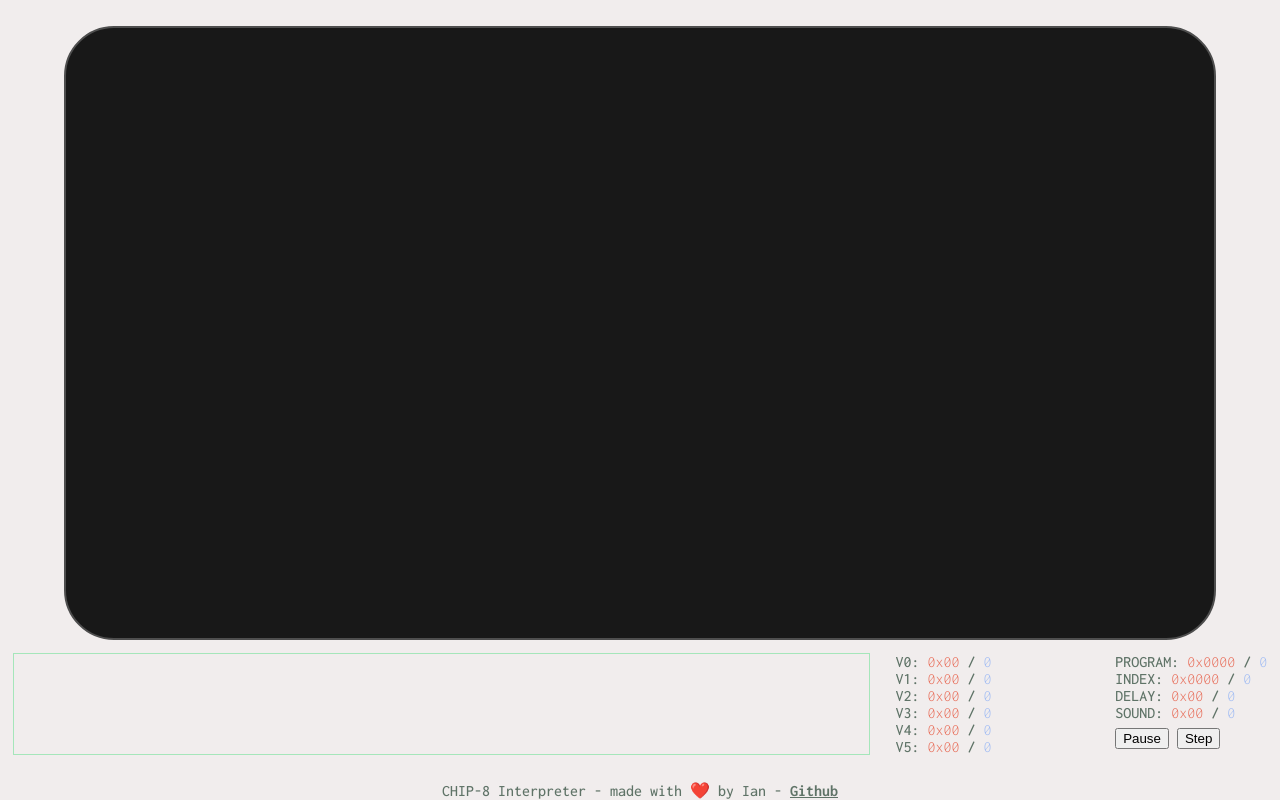
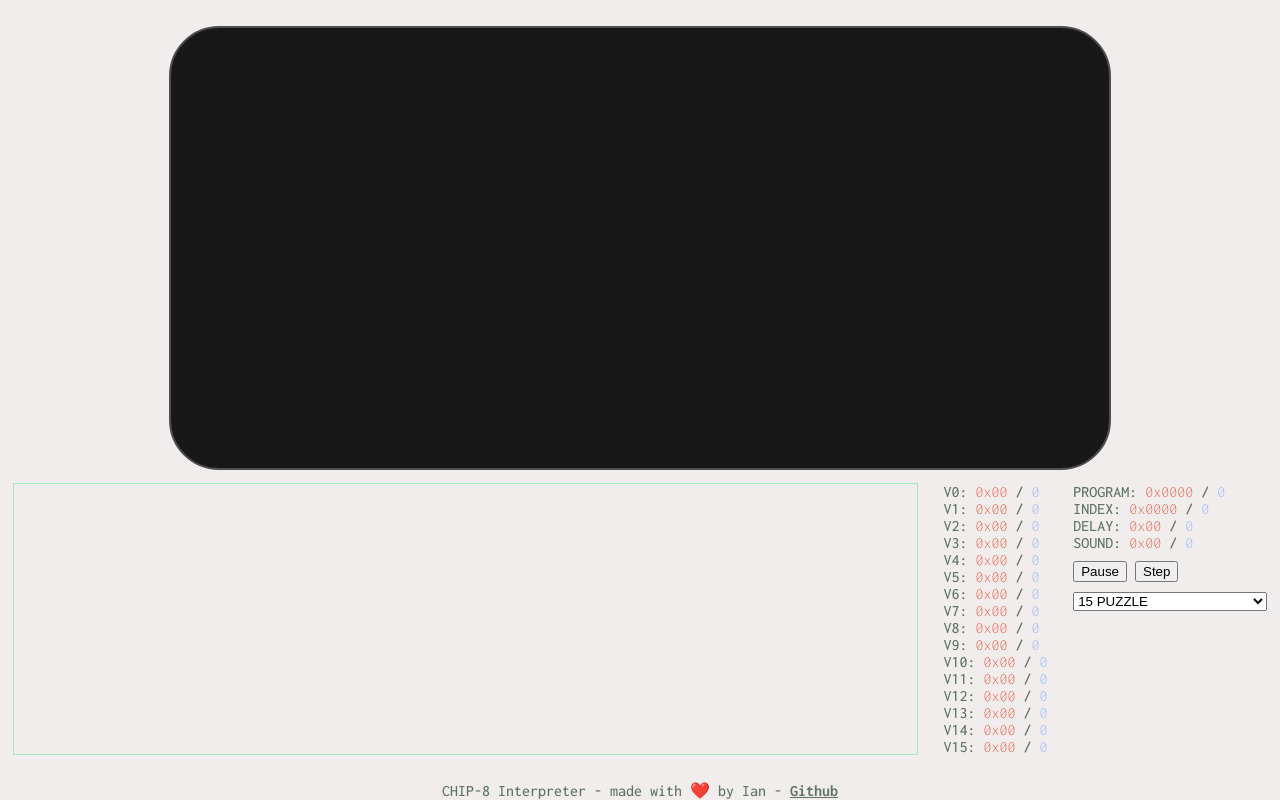
Before and after one commit to yoiang/chip-8_rust, a website built with webpack: page wasm/www/index.html in a window 1280 px wide. Built offline with nearby package versions, Linux system fonts and the light colour scheme; files whose address does not match are found by name.

Commit message:
more strict rules for layout sizing

```diff
--- a/wasm/www/components/PartialDisassembler.js
+++ b/wasm/www/components/PartialDisassembler.js
@@ -45,7 +45,7 @@ class PartialDisassembler extends HTMLElement {
     render() {
         const contents = this.values.map((value, index) => `<disassembler-line id="disassemblerLine${index}"></disassembler-line>`)
         this.innerHTML = `
-            <div class="contents">
+            <div class="partial-disassembler">
                 ${contents.join("")}
             </div>
             `;
--- a/wasm/www/components/VariableRegister.js
+++ b/wasm/www/components/VariableRegister.js
@@ -31,7 +31,7 @@ class VariableRegister extends HTMLElement {
 
     render() {
       this.innerHTML = `
-        <div class="contents">
+        <div class="variable-register">
             ${renderNumberValue(`V${this.index}`, this.value, 2)}
         </div>
         `;
--- a/wasm/www/components/VariableRegisters.js
+++ b/wasm/www/components/VariableRegisters.js
@@ -39,7 +39,7 @@ class VariableRegisters extends HTMLElement {
     render() {
         const contents = [...new Array(16)].map((value, index) => `<variable-register id="variableRegister${index}" index="${index}"></variable-register>`)
         this.innerHTML = `
-            <div class="contents">
+            <div class="variable-registers">
                 ${contents.join("")}
             </div>
             `;
--- a/wasm/www/index.html
+++ b/wasm/www/index.html
@@ -5,6 +5,7 @@
     <title>CHIP-8</title>
     <style>
       @import url('https://fonts.googleapis.com/css2?family=Inconsolata:wght@200;300;500;600;700&display=swap');
+
       html {
         width: 100%;
         height: 100%;
@@ -48,18 +49,22 @@
         overflow: hidden;
       }
 
-      #canvas_container {
+      #top {
         margin-top: 1%;
-        margin-left: 5%;
-        margin-right: 5%;
-        width: 90%;
-        padding-top: 50%;
+        flex-grow: 1;
+        display: flex;
+        flex-direction: column;
+
+        align-content: center;
+        align-items: center;
+        justify-content: center;
+      }
+
+      .chip8_render-canvas_container {
         position: relative;
       }
 
       #chip8_render-canvas {
-        /* width: 100%;
-        height: 100%; */
         position: absolute;
         top: 0;
         left: 0;
@@ -77,7 +82,6 @@
       }
 
       #app-controls-container {
-        flex-grow: 1;
         /* border: 1px solid white; */
 
         margin-bottom: 2%;
@@ -182,6 +186,10 @@
         margin-bottom: 0;
 
         flex-grow: 1;
+
+        display: flex;
+        flex-direction: column;
+        justify-content: flex-end;
       }
 
       #memory_interpreter > ul {
@@ -199,15 +207,25 @@
         margin-top: 0;
         margin-bottom: 0;
 
-        overflow-y: hidden;
-
+        /* display:inline-block; */
         display: flex;
         flex-direction: column;
+
+        bottom: 0;
+        overflow: unset;
+        justify-content: flex-end;
+        flex-shrink: 1;
       }
 
-      #variable_registers {
+      .variable-registers {
+        height: 100%;
         display: flex;
         flex-direction: column;
+        justify-content: flex-end;
+      }
+
+      .variable-register {
+        display:inline-block;
       }
 
       #program {
@@ -263,8 +281,10 @@
     <noscript>This page contains webassembly and javascript content, please enable javascript in your browser.</noscript>
 
     <div id="page_content">
-      <div id="canvas_container">
-        <pre id="chip8_render-canvas"></pre>
+      <div id="top">
+        <div id="chip8_render-canvas_container" class="chip8_render-canvas_container">
+          <pre id="chip8_render-canvas"></pre>
+        </div>
       </div>
 
       <div id="app-controls-container" class="controls-container">
@@ -273,18 +293,6 @@
         </div>
         <div id="middle">
           <variable-registers id="variable_registers"></variable-registers>
-          <div id="program">
-            <select id="app-programs" name="Programs">
-            </select>
-            <div id="information">
-              <div id="title">Title: 15 Puzzle</div>
-              <div id="author">Author: Person</div>
-              <div id="description">Lorem ipsum dolor sit amet, consectetur adipiscing elit. Praesent ac magna semper, tincidunt enim a, sagittis est. Cras at nunc pulvinar ante accumsan vulputate sit amet non mauris. Cras nec purus vel dolor imperdiet porttitor. Mauris elit velit, auctor eu maximus eu, commodo id diam. Nullam et rhoncus tortor. Integer egestas ex at orci tempus varius. Suspendisse ullamcorper, magna quis tristique pharetra, mi tellus bibendum mauris, ut commodo urna justo quis arcu. Nam ultrices erat velit, quis ultricies tortor rhoncus sed. Praesent efficitur, dui pulvinar pharetra tempor, ex eros vulputate lectus, ac porta ipsum elit at tortor. Donec viverra luctus turpis id suscipit.
-
-                Pellentesque varius dui at semper ultrices. Proin vestibulum et ex sit amet placerat. Maecenas ut interdum nibh. Morbi pretium lorem quis nulla auctor gravida vitae porttitor orci. Duis facilisis mollis dignissim. Donec lobortis ut nibh sit amet consequat. In dictum nec mauris consectetur mattis. Maecenas libero dui, varius vitae ligula at, pharetra pellentesque massa. Etiam aliquam erat at nulla volutpat, eu sagittis lectus fermentum. Cras fermentum ullamcorper egestas. Sed velit sapien, viverra eget sagittis eget, placerat eget tortor. Aliquam est nunc, congue a suscipit vel, hendrerit a orci.
-              </div>
-            </div>
-          </div>
         </div>
         <div id="right">
           <div id="miscellanious">
@@ -293,6 +301,18 @@
             <delay-timer id="delay_timer"></delay-timer>
             <sound-timer id="sound_timer"></sound-timer>
             <div id="player"><button id="play_pause">Pause</button> <button id="step">Step</button></div>
+            <div id="program">
+              <select id="app-programs" name="Programs">
+              </select>
+            </div>
+          </div>
+          <div id="information">
+            <div id="title">Title: 15 Puzzle</div>
+            <div id="author">Author: Person</div>
+            <div id="description">Lorem ipsum dolor sit amet, consectetur adipiscing elit. Praesent ac magna semper, tincidunt enim a, sagittis est. Cras at nunc pulvinar ante accumsan vulputate sit amet non mauris. Cras nec purus vel dolor imperdiet porttitor. Mauris elit velit, auctor eu maximus eu, commodo id diam. Nullam et rhoncus tortor. Integer egestas ex at orci tempus varius. Suspendisse ullamcorper, magna quis tristique pharetra, mi tellus bibendum mauris, ut commodo urna justo quis arcu. Nam ultrices erat velit, quis ultricies tortor rhoncus sed. Praesent efficitur, dui pulvinar pharetra tempor, ex eros vulputate lectus, ac porta ipsum elit at tortor. Donec viverra luctus turpis id suscipit.
+
+              Pellentesque varius dui at semper ultrices. Proin vestibulum et ex sit amet placerat. Maecenas ut interdum nibh. Morbi pretium lorem quis nulla auctor gravida vitae porttitor orci. Duis facilisis mollis dignissim. Donec lobortis ut nibh sit amet consequat. In dictum nec mauris consectetur mattis. Maecenas libero dui, varius vitae ligula at, pharetra pellentesque massa. Etiam aliquam erat at nulla volutpat, eu sagittis lectus fermentum. Cras fermentum ullamcorper egestas. Sed velit sapien, viverra eget sagittis eget, placerat eget tortor. Aliquam est nunc, congue a suscipit vel, hendrerit a orci.
+            </div>
           </div>
           <div class="log_container" id="execution_log">
             <ul>
--- a/wasm/www/index.js
+++ b/wasm/www/index.js
@@ -28,7 +28,7 @@ const updateElementById = (id, valueOrFunction) => {
 }
 
 const updateSnapshot = () => {
-    let snapshot = index.create_interpreter_snapshot(6, 6);
+    let snapshot = index.create_interpreter_snapshot(8, 7);
 
     updateElementById("program_counter", snapshot.program_counter_position);
     updateElementById("index_register", snapshot.index_register_value);
@@ -79,6 +79,33 @@ const handleKeyupEvent = (event) => {
     const result = index.keyup(key_index);
 }
 
+const sizeRenderCanvasContainer = (element) => {
+    const parentWidth = element.parentElement.clientWidth - element.parentElement.clientWidth * 0.1;
+    const parentHeight = element.parentElement.clientHeight - element.parentElement.clientHeight * 0.1;
+
+    let height = parentHeight;
+    let width = height * 2;
+    if (width > parentWidth - element.parentElement.clientWidth * 0.1) {
+        width = parentWidth - element.parentElement.clientWidth * 0.1;
+        height = width / 2;
+    }
+
+    element.setAttribute(
+        "style",
+        `
+         width: ${width / parentWidth * 100}%;
+         height: ${height / parentHeight * 100}%;
+        `
+    );
+}
+
+const renderCanvasContainerResize = (event) => {
+    // const element = event.target;
+    const element = document.getElementById("chip8_render-canvas_container");
+
+    sizeRenderCanvasContainer(element);
+}
+
 const setIndex = (newIndex) => {
     if (indexReady) {
         console.error("setIndex called by index already set: ", newIndex);
@@ -96,6 +123,12 @@ const setIndex = (newIndex) => {
 
     const stepElement = document.getElementById("step");
     stepElement.onclick = step;
+
+    window.addEventListener('resize', renderCanvasContainerResize);
+    setTimeout(() => {
+        const renderCanvasContainer = document.getElementById("chip8_render-canvas_container");
+        sizeRenderCanvasContainer(renderCanvasContainer);
+    }, 1);
 
     requestAnimationFrame(renderLoop);
 };
```
